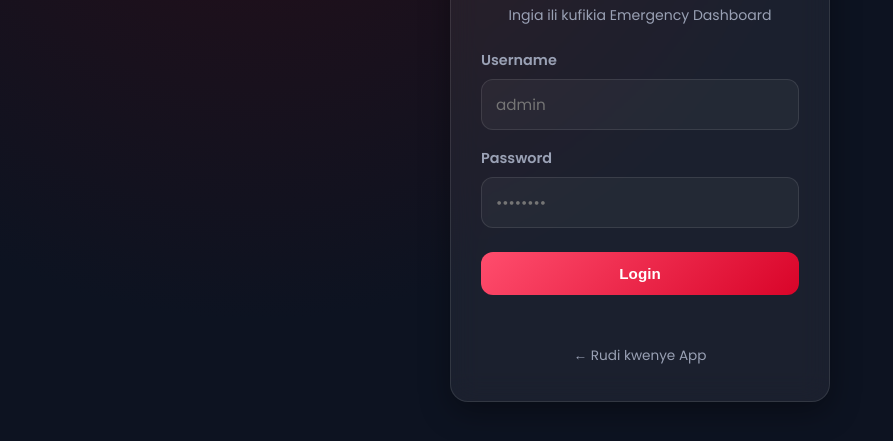
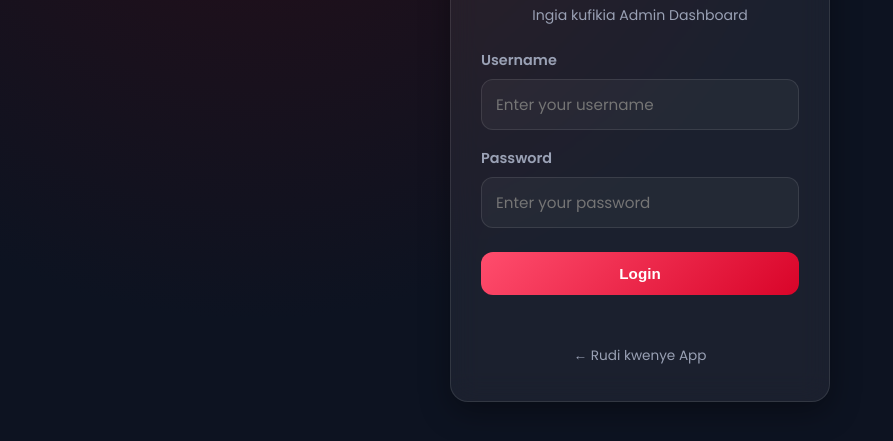
Before and after one commit to mahrez7-eng/emergency-portal, a plain HTML site: page frontend/login.html in a window 1280 px wide. Shown: the part 265-706 px from the top of the page, without its empty margins (0-893 px from the left). Drawn offline with Linux system fonts and the light colour scheme.

Commit message:
hatua ya 2

```diff
--- a/frontend/login.html
+++ b/frontend/login.html
@@ -14,7 +14,7 @@
         <div class="login-card">
             <div class="lock-icon">🔒</div>
             <h1>Admin Login</h1>
-            <p class="sub">Ingia ili kufikia Emergency Dashboard</p>
+            <p class="sub">Ingia kufikia Admin Dashboard</p>
 
             <form id="loginForm">
                 <div class="field">
@@ -22,7 +22,7 @@
                     <input
                         type="text"
                         id="username"
-                        placeholder="admin"
+                        placeholder="Enter your username"
                         autocomplete="username"
                         required
                         style="width:100%;padding:13px 14px;border-radius:12px;border:1px solid var(--border);background:rgba(255,255,255,0.04);color:var(--text);font-size:0.95rem;font-family:inherit;outline:none;"
@@ -34,7 +34,7 @@
                     <input
                         type="password"
                         id="password"
-                        placeholder="••••••••"
+                        placeholder="Enter your password"
                         autocomplete="current-password"
                         required
                         style="width:100%;padding:13px 14px;border-radius:12px;border:1px solid var(--border);background:rgba(255,255,255,0.04);color:var(--text);font-size:0.95rem;font-family:inherit;outline:none;"
```
